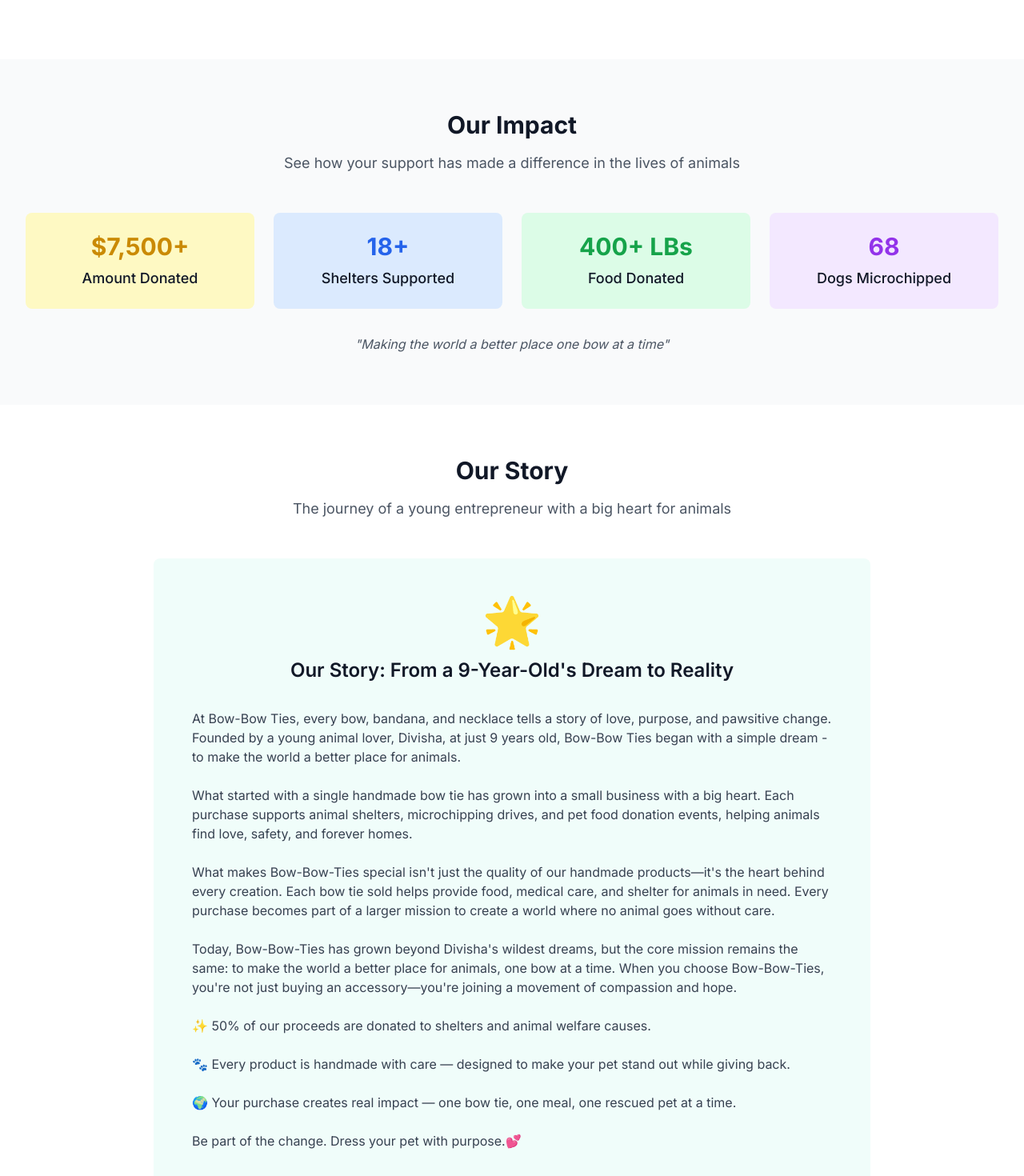
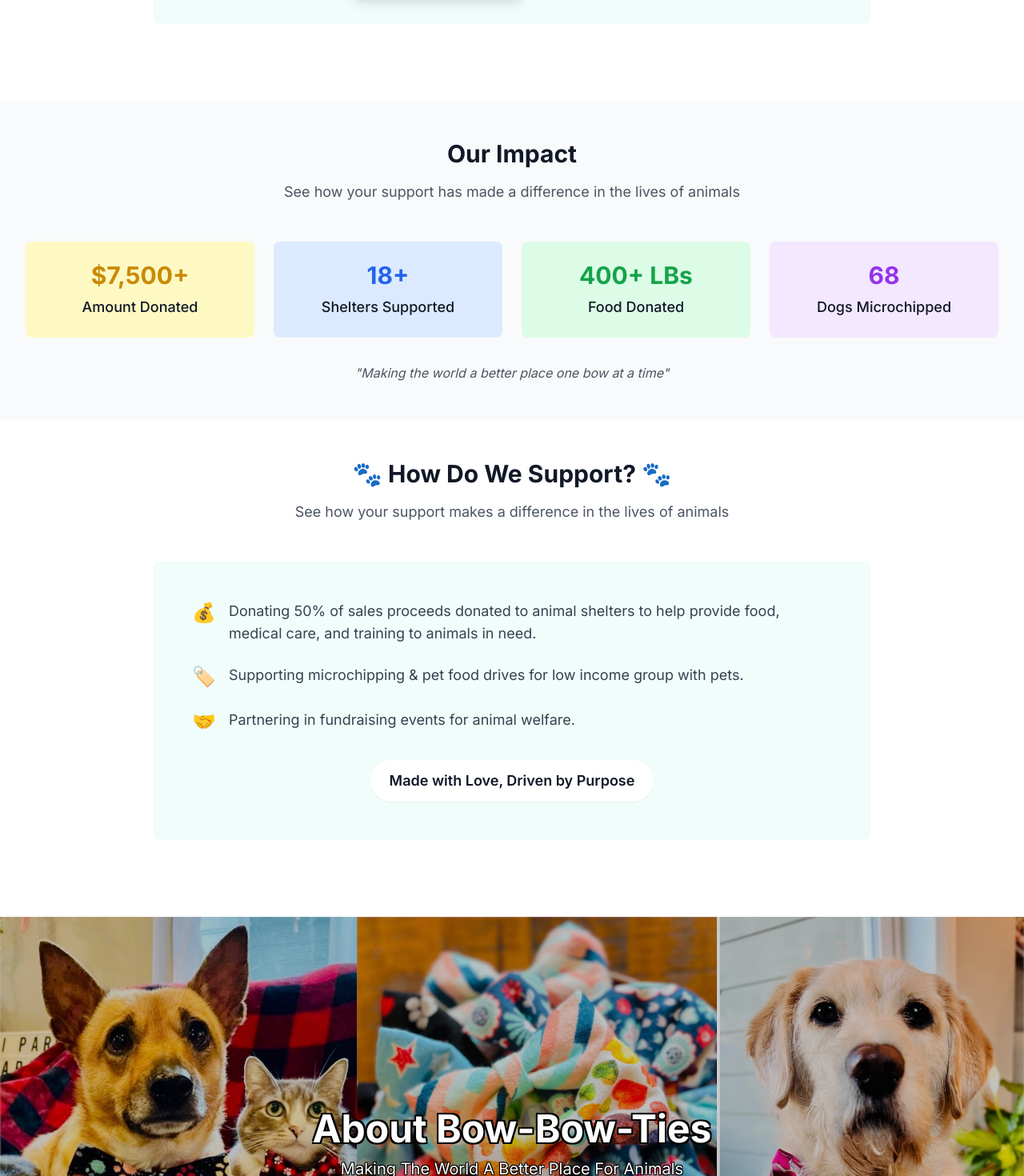
Before and after one commit to divisham21-cyber/Bow-Bow-Ties, a Next.js app: page / in a window 1280 px wide. Shown: the part 1100-2570 px from the top of the page at 80% size. Built offline with nearby package versions, Linux system fonts and the light colour scheme.

Commit message:
product and index page update

```diff
--- a/pages/calendar.tsx
+++ b/pages/calendar.tsx
@@ -509,7 +509,7 @@
         {/* Footer */}
         <footer className="bg-gray-900 text-white py-12">
           <div className="max-w-7xl mx-auto px-4 sm:px-6 lg:px-8">
-            <div className="grid grid-cols-1 md:grid-cols-4 gap-8">
+            <div className="grid grid-cols-1 md:grid-cols-3 gap-8">
               <div>
                 <h5 className="text-xl font-bold mb-4">🎀 Bow-Bow-Ties</h5>
                 <p className="text-gray-400 mb-4">
@@ -610,15 +610,6 @@
                 </ul>
               </div>
               <div>
-                <h6 className="font-semibold mb-4">Categories</h6>
-                <ul className="space-y-2 text-gray-400">
-                  <li><a href="#" className="hover:text-white transition-colors">Bow Ties</a></li>
-                  <li><a href="#" className="hover:text-white transition-colors">Collars</a></li>
-                  <li><a href="#" className="hover:text-white transition-colors">Accessories</a></li>
-                  <li><a href="#" className="hover:text-white transition-colors">Gift Sets</a></li>
-                </ul>
-              </div>
-              <div>
                 <h6 className="font-semibold mb-4">Contact</h6>
                 <ul className="space-y-2 text-gray-400">
                   <li>📧 bowbowties21@gmail.com</li>
--- a/pages/index.tsx
+++ b/pages/index.tsx
@@ -182,7 +182,7 @@
         </section>
 
         {/* Products Preview Section */}
-        <section id="products" className="py-16 bg-white">
+        <section id="products" className="py-12 bg-white">
           <div className="max-w-7xl mx-auto px-4 sm:px-6 lg:px-8">
             <div className="text-center mb-12">
               <h3 className="text-3xl font-bold text-gray-900 mb-4">Why Choose Bow-Bow Ties?</h3>
@@ -212,6 +212,13 @@
                   </div>
                 </div>
 
+                <div className="text-center mt-8">
+                  <div className="inline-flex items-center space-x-2 bg-white rounded-full px-6 py-3 shadow-sm">
+                    <span className="text-lg font-semibold text-gray-900">Be Part of the Change. Dress your Pet with Purpose.</span>
+                  </div>
+                </div>
+
+
                 <div className="mt-8 flex justify-center space-x-4">
                   <a
                     href="/products"
@@ -234,7 +241,7 @@
         </section>
 
         {/* Our Impact Section */}
-        <section id="impact" className="py-16 bg-gray-50">
+        <section id="impact" className="py-12 bg-gray-50">
           <div className="max-w-7xl mx-auto px-4 sm:px-6 lg:px-8">
             <div className="text-center mb-12">
               <h3 className="text-3xl font-bold text-gray-900 mb-4">Our Impact</h3>
@@ -271,55 +278,35 @@
           </div>
         </section>
 
-        {/* Our Story Section */}
-        <section id="story" className="py-16 bg-white">
+        {/* How Do We Support Section */}
+        <section id="support" className="py-12 bg-white">
           <div className="max-w-7xl mx-auto px-4 sm:px-6 lg:px-8">
             <div className="text-center mb-12">
-              <h3 className="text-3xl font-bold text-gray-900 mb-4">Our Story</h3>
-              <p className="text-lg text-gray-600">The journey of a young entrepreneur with a big heart for animals</p>
+              <h3 className="text-3xl font-bold text-gray-900 mb-4">🐾 How Do We Support? 🐾</h3>
+              <p className="text-lg text-gray-600">See how your support makes a difference in the lives of animals</p>
             </div>
 
             <div className="max-w-4xl mx-auto">
               <div className="bg-primary-50 rounded-lg p-8 md:p-12">
-                <div className="text-center mb-8">
-                  <span className="text-6xl mb-4 block">🌟</span>
-                  <h4 className="text-2xl font-semibold text-gray-900 mb-4">Our Story: From a 9-Year-Old's Dream to Reality</h4>
+                <div className="space-y-6 text-gray-700">
+                  <div className="flex items-start space-x-4">
+                    <span className="text-2xl">💰</span>
+                    <p className="text-lg">Donating 50% of sales proceeds donated to animal shelters to help provide food, medical care, and training to animals in need.</p>
                   </div>
 
-                <div className="prose prose-lg mx-auto text-gray-700 space-y-6">
-                  <p>
-                    At Bow-Bow Ties, every bow, bandana, and necklace tells a story of love, purpose, and pawsitive change. Founded by a young animal lover, Divisha, at just 9 years old, Bow-Bow Ties began with a simple dream - to make the world a better place for animals.
-                  </p>
+                  <div className="flex items-start space-x-4">
+                    <span className="text-2xl">🏷️</span>
+                    <p className="text-lg">Supporting microchipping & pet food drives for low income group with pets.</p>
+                  </div>
 
-                  <p>
-                    What started with a single handmade bow tie has grown into a small business with a big heart. Each purchase supports animal shelters, microchipping drives, and pet food donation events, helping animals find love, safety, and forever homes.
-                  </p>
-
-                  <p>
-                    What makes Bow-Bow-Ties special isn't just the quality of our handmade products—it's the heart behind every creation. Each bow tie sold helps provide food, medical care, and shelter for animals in need. Every purchase becomes part of a larger mission to create a world where no animal goes without care.
-                  </p>
-
-                  <p>
-                    Today, Bow-Bow-Ties has grown beyond Divisha's wildest dreams, but the core mission remains the same: to make the world a better place for animals, one bow at a time. When you choose Bow-Bow-Ties, you're not just buying an accessory—you're joining a movement of compassion and hope.
-                  </p>
-                  <p>
-                    ✨ 50% of our proceeds are donated to shelters and animal welfare causes.
-                  </p>
-                  <p>
-                    🐾 Every product is handmade with care — designed to make your pet stand out while giving back.
-                  </p>
-                  <p>
-                    🌍 Your purchase creates real impact — one bow tie, one meal, one rescued pet at a time.
-                  </p>
-                  <p>
-                    Be part of the change. Dress your pet with purpose.💕
-                  </p>
-
+                  <div className="flex items-start space-x-4">
+                    <span className="text-2xl">🤝</span>
+                    <p className="text-lg">Partnering in fundraising events for animal welfare.</p>
+                  </div>
                 </div>
 
                 <div className="text-center mt-8">
                   <div className="inline-flex items-center space-x-2 bg-white rounded-full px-6 py-3 shadow-sm">
-                    <span className="text-2xl">💝</span>
                     <span className="text-lg font-semibold text-gray-900">Made with Love, Driven by Purpose</span>
                   </div>
                 </div>
@@ -329,7 +316,7 @@
         </section>
 
         {/* About Section */}
-        <section id="about" className="py-16 bg-white">
+        <section id="about" className="py-12 bg-white">
           <div className="max-w-7xl mx-auto px-4 sm:px-6 lg:px-8">
             {/* Hero Banner */}
             <div className="mb-12 -mx-4 sm:-mx-6 lg:-mx-8">
@@ -358,20 +345,36 @@
               <div className="bg-white rounded-lg p-8 shadow-md">
                 <div className="text-center">
                   <span className="text-6xl mb-4 block">🐾</span>
-                  <h4 className="text-xl font-semibold text-gray-900 mb-2">❤️From the Founder - Divisha M❤️</h4>
-                  <p className="text-gray-600">
-                    Hi! I'm the founder of Bow-Bow Ties, a purpose driven business with a mission to make the world a better place for animals. Since starting at 9 years old in 2021, we have donated over $7,500 and supported over 15 animal shelters. I hope that with your support, we can help raise funds for even more animals in need! </p>
+                  <h4 className="text-xl font-semibold text-gray-900 mb-6">From the Founder - Divisha M</h4>
+                  <div className="text-left space-y-4">
+                    <p className="text-gray-600">I started Bow-Bow Ties in 2021 when I was 9 years old with a mission to make the world a better place for animals. I wanted to help animals in shelters by creating adorable bow ties that would make them look cuter in adoption photo shoots and increase their chances of finding loving homes.</p>
+                    <p className="text-gray-600">I started by making bow ties and gifting them to local animal shelters. But I was not sure, if it was enough and I was looking to do more.</p>
+                    <p className="text-gray-600">In Summer 2021, I decided to sell a few bow ties at a lemonade stand, where I got a positive response. I realized that this allowed me to raise funds for the shelters which might be more helpful than gifting the bow ties. I started participating in pop-up stalls, children's business fairs, and establishing an online presence, and donated 50% of my sale proceeds.</p>
+                     <p className="text-gray-600">The best part of my job is dressing up my pup Trixie, my supermodel along with hundreds of adorable animals!</p>
+                    <p className="text-gray-600">Since starting in 2021, we have donated over $7,500 and supported over 15 animal shelters. I hope that with your support, we can help raise funds for even more animals in need!</p>
+                  </div>
                 </div>
               </div>
 
               <div className="flex justify-center">
+                <div className="space-y-6">
                   <div className="bg-white rounded-lg p-4 shadow-md">
                     <img
                       src="/images/divisha.jpeg"
                       alt="Divisha M - Founder of Bow-Bow-Ties"
-                    className="w-full max-w-sm rounded-lg object-cover"
+                      className="w-full max-w-lg h-80 rounded-lg object-cover"
                     />
                     <p className="text-center text-sm text-gray-600 mt-3 font-medium">Divisha M, Founder & CEO</p>
+                  </div>
+
+                  <div className="bg-white rounded-lg p-4 shadow-md">
+                    <img
+                      src="/images/divisha_with_trixie.jpeg"
+                      alt="Divisha with Trixie"
+                      className="w-full max-w-lg h-80 rounded-lg object-cover"
+                    />
+                    <p className="text-center text-sm text-gray-600 mt-3 font-medium">Divisha with Trixie</p>
+                  </div>
                 </div>
               </div>
             </div>
@@ -379,7 +382,7 @@
         </section>
 
         {/* Recognition Section */}
-        <section id="recognition" className="py-16 bg-gray-50">
+        <section id="recognition" className="py-12 bg-gray-50">
           <div className="max-w-7xl mx-auto px-4 sm:px-6 lg:px-8">
             <div className="text-center mb-12">
               <h3 className="text-3xl font-bold text-gray-900 mb-4">Recognition & Awards</h3>
@@ -455,7 +458,7 @@
         </section>
 
         {/* Contact Section */}
-        <section id="contact" className="py-16 bg-white">
+        <section id="contact" className="py-12 bg-white">
           <div className="max-w-7xl mx-auto px-4 sm:px-6 lg:px-8">
             <div className="text-center mb-12">
               <h3 className="text-3xl font-bold text-gray-900 mb-4">Get in Touch</h3>
@@ -491,20 +494,20 @@
                   <h4 className="text-lg font-semibold text-gray-900 mb-4">Business Hours</h4>
                   <div className="space-y-2 text-gray-600">
                     <div className="flex justify-between">
-                      <span>Sunday - Saturday</span>
                       <span>Always Open!</span>
                     </div>
                   </div>
                 </div>
               </div>
 
-              {/* How Do We Support Section - Right on Desktop */}
-              <div className="bg-primary-50 rounded-lg p-8">
-                <h4 className="text-2xl font-semibold text-gray-900 mb-6">🎀 How Do We Support?🐾</h4>
-                <div className="space-y-4 text-gray-600">
-                  <p>💰 Donating 50% of sales proceeds donated to animal shelters</p>
-                  <p>🏷️ Supporting microchipping & pet food drives</p>
-                  <p>🤝 Partnering in fundraising events for animal welfare</p>
+              {/* Image Section - Right on Desktop */}
+              <div className="flex justify-center">
+                <div className="bg-white rounded-lg p-4 shadow-md">
+                  <img
+                    src="I_support_bbt.jpeg"
+                    alt="I support bow-bow ties"
+                    className="w-full max-w-xs h-64 rounded-lg object-cover"
+                  />
                 </div>
               </div>
             </div>
@@ -512,9 +515,9 @@
         </section>
 
         {/* Footer */}
-        <footer className="bg-gray-900 text-white py-12">
+        <footer className="bg-gray-900 text-white py-12 pb-16">
           <div className="max-w-7xl mx-auto px-4 sm:px-6 lg:px-8">
-            <div className="grid grid-cols-1 md:grid-cols-4 gap-8">
+            <div className="grid grid-cols-1 md:grid-cols-3 gap-8">
               <div>
                 <h5 className="text-xl font-bold mb-4">🎀 Bow-Bow-Ties</h5>
                 <p className="text-gray-400">
@@ -615,15 +618,6 @@
                 </ul>
               </div>
               <div>
-                <h6 className="font-semibold mb-4">Categories</h6>
-                <ul className="space-y-2 text-gray-400">
-                  <li><a href="#" className="hover:text-white transition-colors">Bow Ties</a></li>
-                  <li><a href="#" className="hover:text-white transition-colors">Collars</a></li>
-                  <li><a href="#" className="hover:text-white transition-colors">Accessories</a></li>
-                  <li><a href="#" className="hover:text-white transition-colors">Gift Sets</a></li>
-                </ul>
-              </div>
-              <div>
                 <h6 className="font-semibold mb-4">Contact</h6>
                 <ul className="space-y-2 text-gray-400">
                   <li>📧 bowbowties21@gmail.com</li>
--- a/pages/products.tsx
+++ b/pages/products.tsx
@@ -1,4 +1,3 @@
-import { useState } from 'react'
 import Head from 'next/head'
 import Link from 'next/link'
 
@@ -88,17 +87,12 @@
 ]
 
 export default function Products() {
-  const [selectedCategory, setSelectedCategory] = useState('all')
-
-  const filteredProducts = selectedCategory === 'all'
-    ? products
-    : products.filter(product => product.category === selectedCategory)
 
   return (
     <>
       <Head>
         <title>Premium Collection - Bow-Bow-Ties</title>
-        <meta name="description" content="Discover our top premium bow ties and accessories for your beloved pets. Handcrafted designs available on Etsy." />
+        <meta name="description" content="Discover our handcarfted pet accessories for your beloved pets. Our products include Bow Ties, Bandana, Necklaces, and Neckbands. We have seasonals and specical day themes perfect for photoshoots and everyday walk. Designs available on Etsy." />
       </Head>
 
       <div className="min-h-screen">
@@ -231,43 +225,24 @@
         {/* Products Section */}
         <section className="py-16 bg-white">
           <div className="max-w-7xl mx-auto px-4 sm:px-6 lg:px-8">
-            <div className="text-center mb-12">
-              <h2 className="text-4xl font-bold text-gray-900 mb-4">Our Premium Collection</h2>
-              <p className="text-lg text-gray-600 max-w-3xl mx-auto">
-                Discover our top 12 handcrafted bow ties designed for comfort and style.
-                Each piece is carefully crafted with premium materials and available on our Etsy store.
-              </p>
-            </div>
-
-            {/* Category Filter */}
-            <div className="flex justify-center mb-8">
-              <div className="flex space-x-4">
-                <button
-                  onClick={() => setSelectedCategory('all')}
-                  className={`px-4 py-2 rounded-lg font-medium transition-colors ${
-                    selectedCategory === 'all'
-                      ? 'bg-primary-600 text-white'
-                      : 'bg-gray-200 text-gray-700 hover:bg-gray-300'
-                  }`}
-                >
-                  All Products
-                </button>
-                <button
-                  onClick={() => setSelectedCategory('bow-ties')}
-                  className={`px-4 py-2 rounded-lg font-medium transition-colors ${
-                    selectedCategory === 'bow-ties'
-                      ? 'bg-primary-600 text-white'
-                      : 'bg-gray-200 text-gray-700 hover:bg-gray-300'
-                  }`}
-                >
-                  Bow Ties
-                </button>
+            <div className="mb-12">
+              <h2 className="text-4xl font-bold text-gray-900 mb-8 text-center">Our Collection</h2>
+              <div className="max-w-4xl mx-auto space-y-6">
+                <p className="text-lg text-gray-600 text-left">
+                  Discover our handcrafted pet accessories for your beloved pets. Each piece is made with love and attention to detail, ensuring your furry friend looks stylish and feels comfortable.
+                </p>
+                <p className="text-lg text-gray-600 text-left">
+                  Our products include Bow Ties, Bandanas, Necklaces, and Neckbands. Our collection features a variety of fun themes, seasonal styles, and special-day designs — perfect for everyday wear, festive walks, or adorable photo shoots. Whether it's a holiday, a birthday, or just a sunny day at the park, there's a Bow-Bow Ties accessory to match every occasion and every personality!
+                </p>
+                <p className="text-lg text-gray-600 text-left">
+                  All designs are available on Etsy, where you can browse our complete collection and find the perfect accessory for your pet. Each purchase supports our mission to help animals in need.
+                </p>
               </div>
             </div>
 
             {/* Products Grid */}
             <div className="grid grid-cols-1 md:grid-cols-2 lg:grid-cols-3 xl:grid-cols-4 gap-8">
-              {filteredProducts.map((product) => (
+              {products.map((product) => (
                 <div key={product.id} className="card hover:shadow-lg transition-shadow">
                   <div className="aspect-square bg-gray-200 rounded-lg mb-4 overflow-hidden">
                     <img
@@ -314,9 +289,9 @@
         </section>
 
         {/* Footer */}
-        <footer className="bg-gray-900 text-white py-12">
+        <footer className="bg-gray-900 text-white py-12 pb-16">
           <div className="max-w-7xl mx-auto px-4 sm:px-6 lg:px-8">
-            <div className="grid grid-cols-1 md:grid-cols-4 gap-8">
+            <div className="grid grid-cols-1 md:grid-cols-3 gap-8">
               <div>
                 <h5 className="text-xl font-bold mb-4">🎀 Bow-Bow-Ties</h5>
                 <p className="text-gray-400 mb-4">
@@ -417,15 +392,6 @@
                 </ul>
               </div>
               <div>
-                <h6 className="font-semibold mb-4">Categories</h6>
-                <ul className="space-y-2 text-gray-400">
-                  <li><a href="#" className="hover:text-white transition-colors">Bow Ties</a></li>
-                  <li><a href="#" className="hover:text-white transition-colors">Collars</a></li>
-                  <li><a href="#" className="hover:text-white transition-colors">Accessories</a></li>
-                  <li><a href="#" className="hover:text-white transition-colors">Gift Sets</a></li>
-                </ul>
-              </div>
-              <div>
                 <h6 className="font-semibold mb-4">Contact</h6>
                 <ul className="space-y-2 text-gray-400">
                   <li>📧 bowbowties21@gmail.com</li>
```
Also changed, not shown: public/I_support_bbt.jpeg (added), public/images/divisha_with_trixie.jpeg (added). Lines whose indentation alone changed are shown as unchanged.
